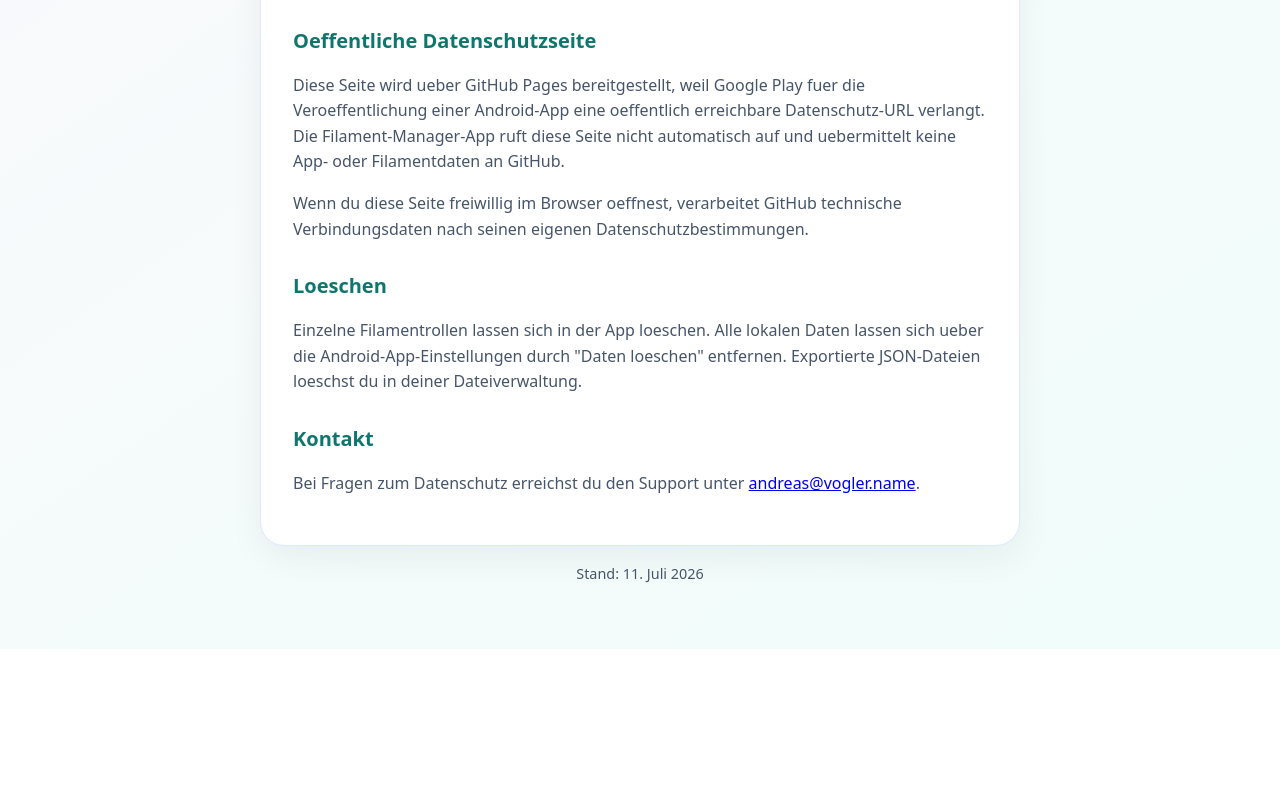
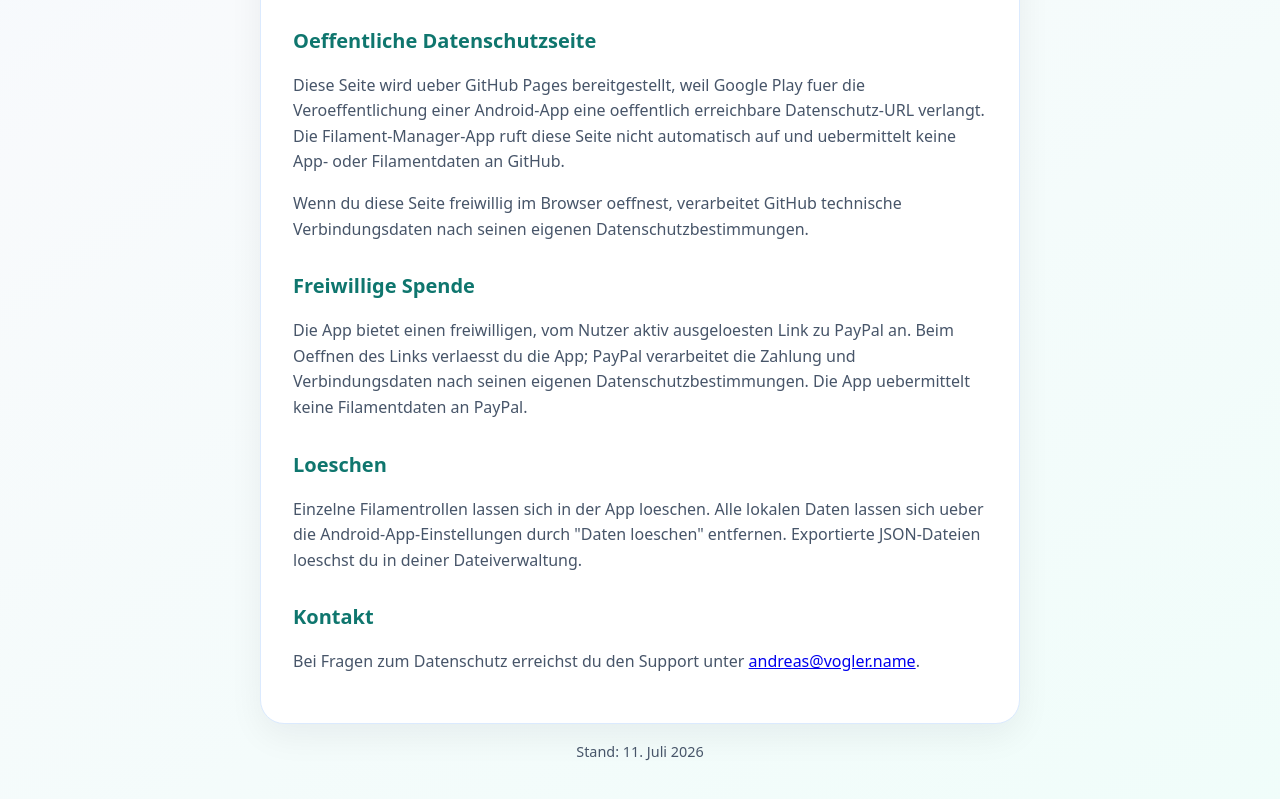
Before and after one commit to tyl0re/filament-manager-privacy, a plain HTML site: page index.html in a window 1280 px wide. Shown: the part 951-1750 px from the top of the page. Before the commit the page ends 1600 px from the top, so only its background shows below. Drawn offline with Linux system fonts and the light colour scheme.

Commit message:
Disclose voluntary PayPal donation link

```diff
--- a/index.html
+++ b/index.html
@@ -40,6 +40,8 @@
       <h2>Oeffentliche Datenschutzseite</h2>
       <p>Diese Seite wird ueber GitHub Pages bereitgestellt, weil Google Play fuer die Veroeffentlichung einer Android-App eine oeffentlich erreichbare Datenschutz-URL verlangt. Die Filament-Manager-App ruft diese Seite nicht automatisch auf und uebermittelt keine App- oder Filamentdaten an GitHub.</p>
       <p>Wenn du diese Seite freiwillig im Browser oeffnest, verarbeitet GitHub technische Verbindungsdaten nach seinen eigenen Datenschutzbestimmungen.</p>
+      <h2>Freiwillige Spende</h2>
+      <p>Die App bietet einen freiwilligen, vom Nutzer aktiv ausgeloesten Link zu PayPal an. Beim Oeffnen des Links verlaesst du die App; PayPal verarbeitet die Zahlung und Verbindungsdaten nach seinen eigenen Datenschutzbestimmungen. Die App uebermittelt keine Filamentdaten an PayPal.</p>
       <h2>Loeschen</h2>
       <p>Einzelne Filamentrollen lassen sich in der App loeschen. Alle lokalen Daten lassen sich ueber die Android-App-Einstellungen durch "Daten loeschen" entfernen. Exportierte JSON-Dateien loeschst du in deiner Dateiverwaltung.</p>
       <h2>Kontakt</h2>
```
